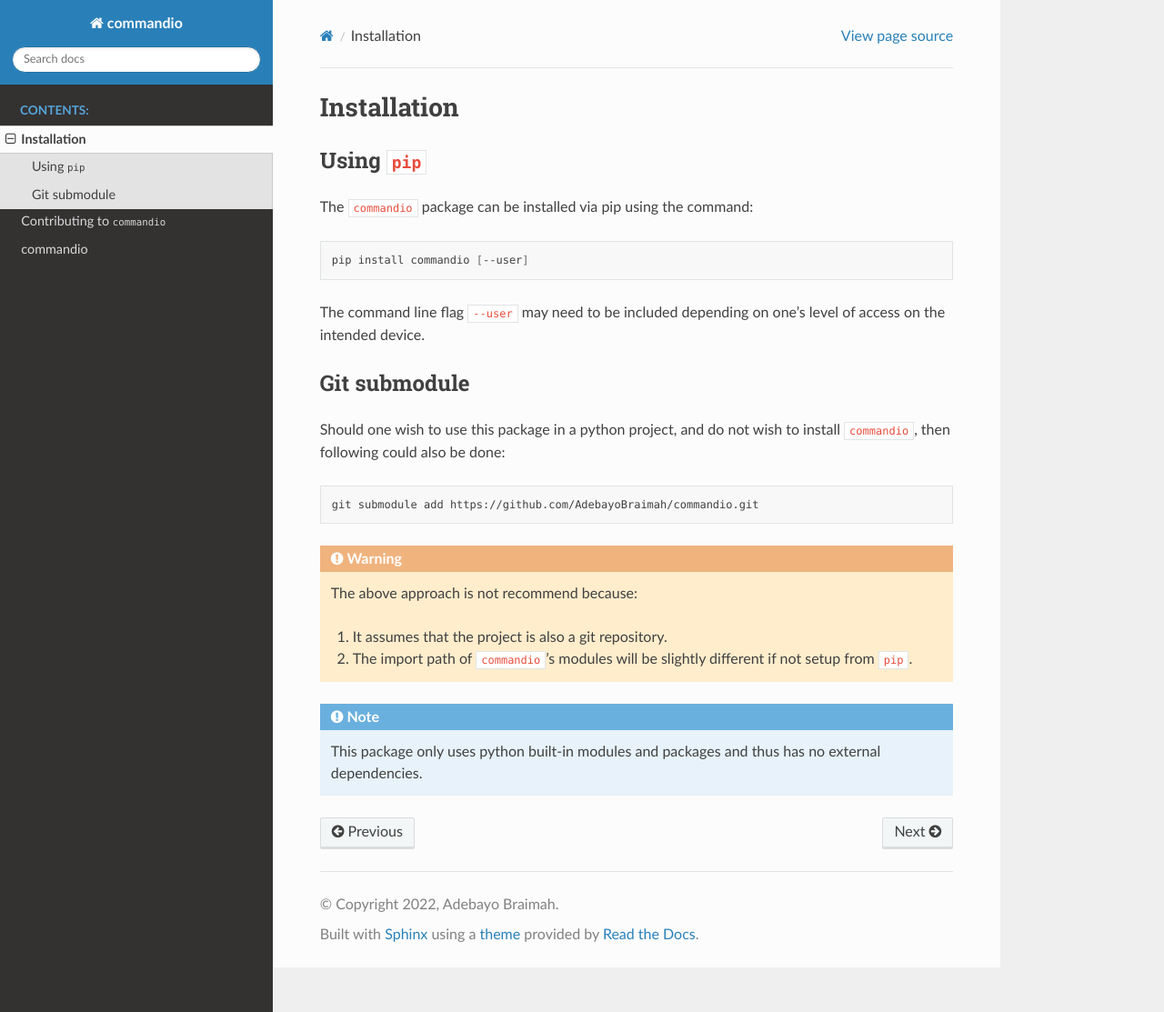
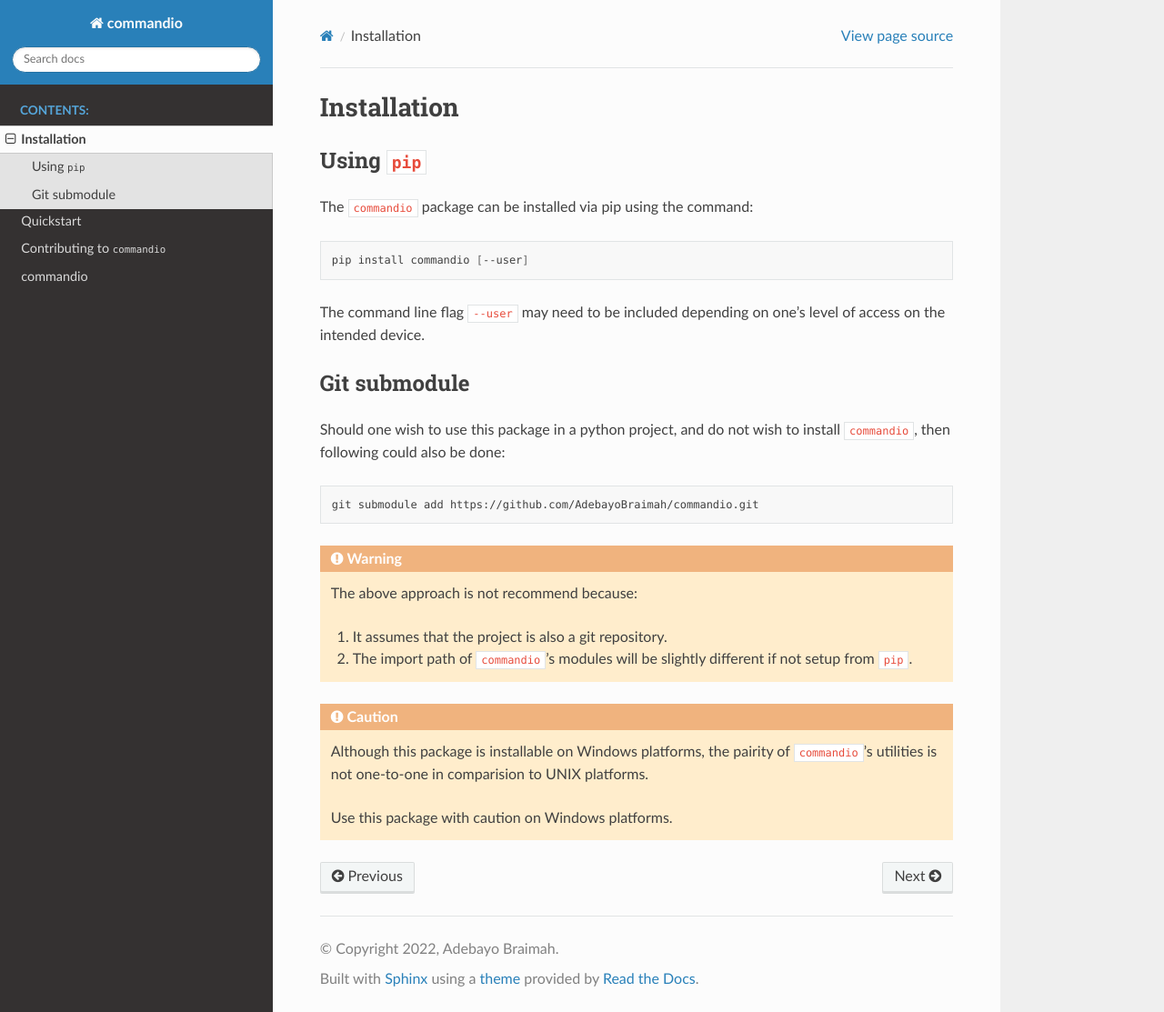
Before and after one commit to AdebayoBraimah/commandio, a Sphinx documentation site: the page built from doc/source/installation.rst, in a window 1280 px wide and 1113 px high. Shown: the whole window at 91% size. Built offline with Sphinx 7.4.7 and the Read the Docs theme 2.0.0, drawn with Linux system fonts in a browser that asks for light colours.

Commit message:
DOC: Added documentation for quickstart and installation

```diff
--- a/doc/source/index.rst
+++ b/doc/source/index.rst
@@ -14,6 +14,7 @@ for running and logging UNIX commands on the command line.
    :caption: Contents:
 
    installation
+   quickstart
    contributing.md
    modules
 
--- a/doc/source/installation.rst
+++ b/doc/source/installation.rst
@@ -32,6 +32,10 @@ Should one wish to use this package in a python project, and do not wish to inst
     1. It assumes that the project is also a git repository.
     2. The import path of ``commandio``'s modules will be slightly different if not setup from ``pip``.
 
-.. note::
 
-    This package only uses python built-in modules and packages and thus has no external dependencies.
+.. caution::
+
+    Although this package is installable on Windows platforms, the pairity of ``commandio``'s utilities
+    is not one-to-one in comparision to UNIX platforms.
+
+    Use this package with caution on Windows platforms.
```
Also changed, not shown: README.md (+10 -2 lines), doc/source/quickstart.rst (added, +69 -0 lines).
